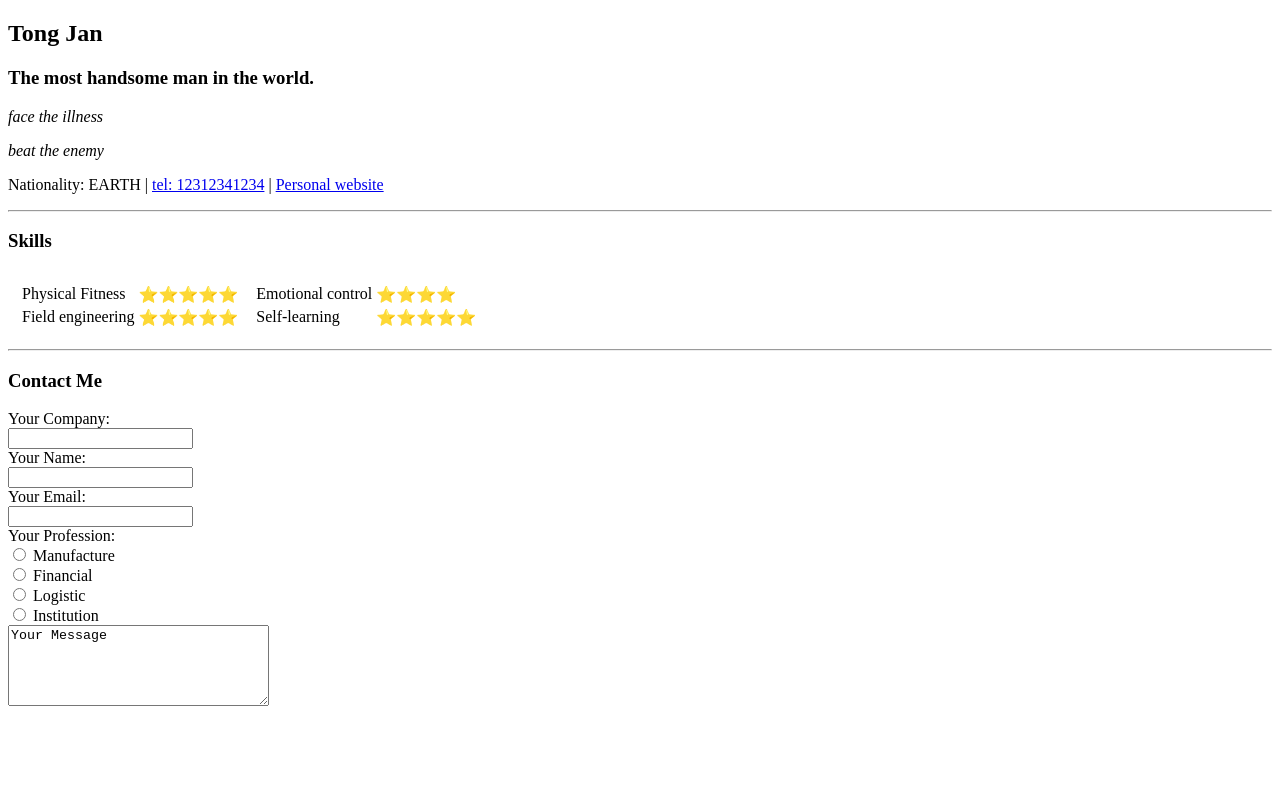
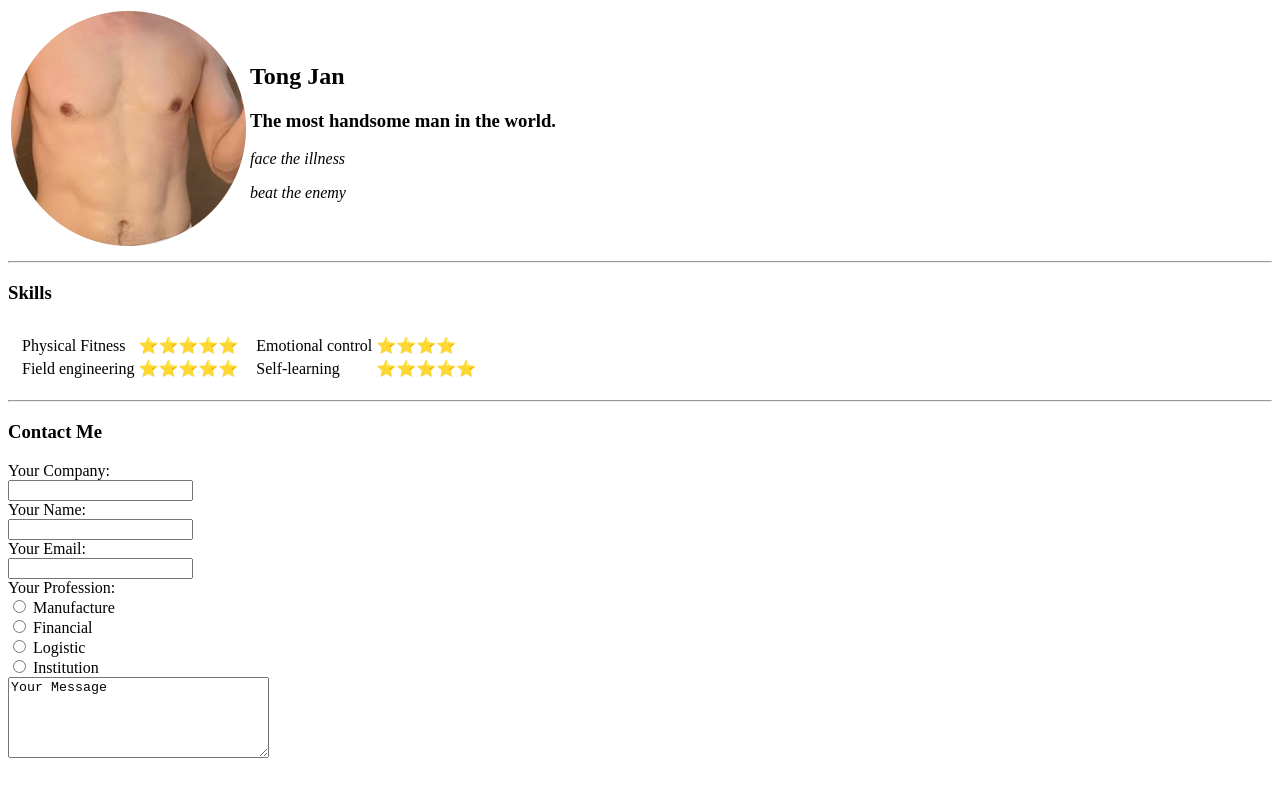
Before and after one commit to tongjann/CV, a plain HTML site: page index.html in a window 1280 px wide. Drawn offline with Linux system fonts and the light colour scheme.

Commit message:
add my profile

```diff
--- a/index.html
+++ b/index.html
@@ -8,11 +8,16 @@
     <title>⚒ Warrior</title>
 </head>
 <body>
-    <h2>Tong Jan</h2>
-    <h3>The most handsome man in the world.</h3>
-    <p><em>face the illness</em></p>
-    <p><em>beat the enemy</em></p>
-    <p>Nationality: EARTH | <a href="tel:12312341234">tel: 12312341234</a> | <a href="https://thetoughestman.com">Personal website</a></p>
+    <table>
+        <tr>
+            <td><img src="my-profile.png" alt="masculinity"></td>
+            <td><h2>Tong Jan</h2>
+            <h3>The most handsome man in the world.</h3>
+            <p><em>face the illness</em></p>
+            <p><em>beat the enemy</em></p>
+        </tr>
+    </table>
+
     <hr>
     <h3>Skills</h3>
     <table cellspacing="10">
```
Also changed, not shown: my-profile.png (added).
